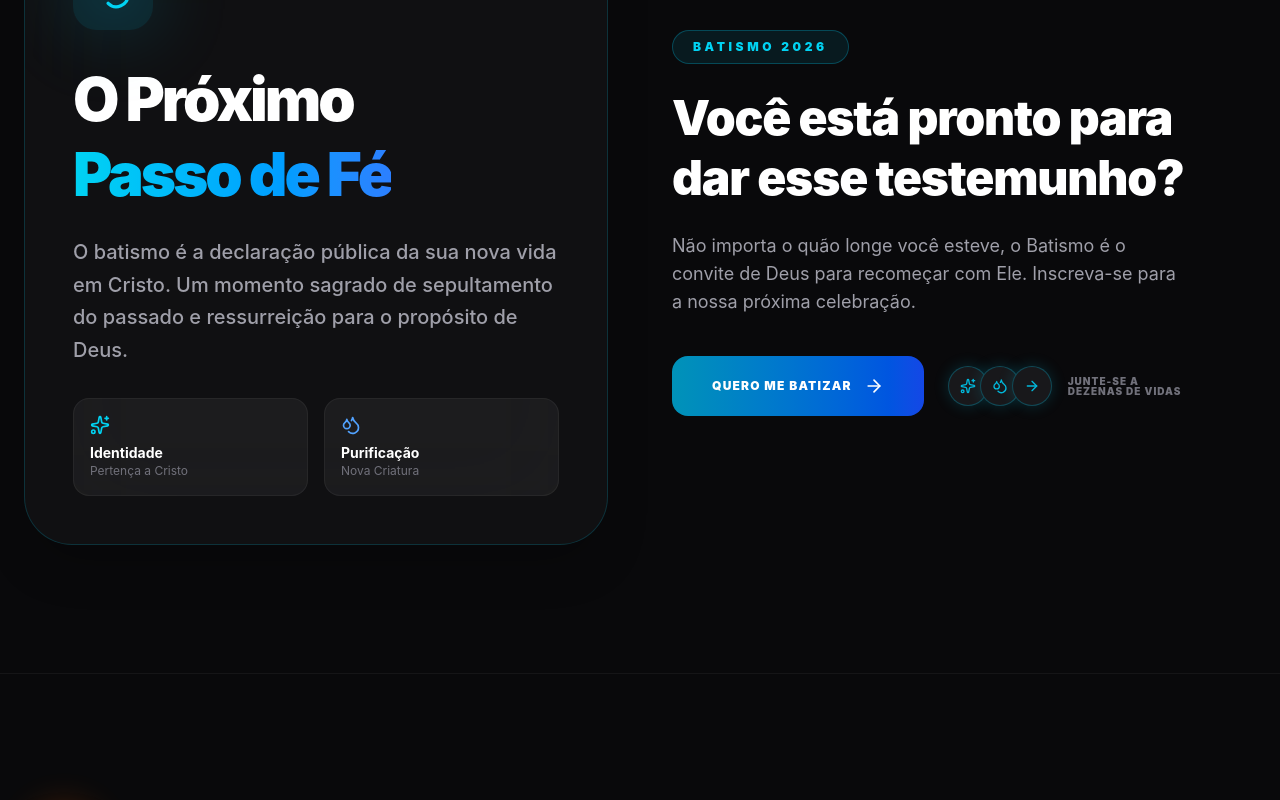
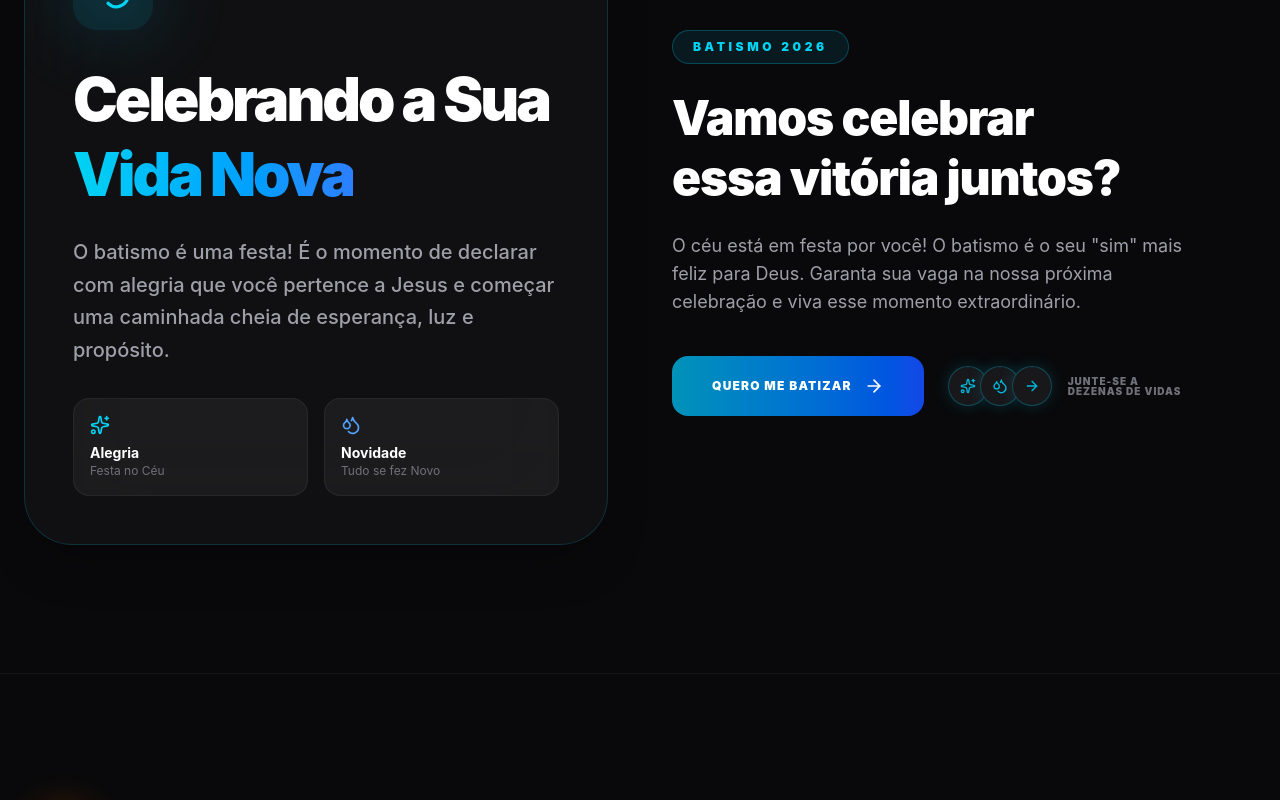
Before and after one commit to hebertabchm-dotcom/atitude-itaguai-links, a React (Vite) app: page / in a window 1280 px wide. Shown: the part 4800-5600 px from the top of the page. Built offline with nearby package versions, Linux system fonts and the light colour scheme.

Commit message:
style: refine baptism section copy for a joyful and celebratory tone

```diff
--- a/src/components/Batismo.tsx
+++ b/src/components/Batismo.tsx
@@ -70,24 +70,24 @@ const Batismo = () => {
 
                 <div>
                   <h2 className="text-4xl md:text-6xl font-black text-white mb-6 leading-tight tracking-tighter">
-                    O Próximo <br />
-                    <span className="text-transparent bg-clip-text bg-gradient-to-r from-cyan-400 to-blue-500">Passo de Fé</span>
+                    Celebrando a Sua <br />
+                    <span className="text-transparent bg-clip-text bg-gradient-to-r from-cyan-400 to-blue-500">Vida Nova</span>
                   </h2>
                   <p className="text-zinc-400 text-lg md:text-xl leading-relaxed font-medium">
-                    O batismo é a declaração pública da sua nova vida em Cristo. Um momento sagrado de sepultamento do passado e ressurreição para o propósito de Deus.
+                    O batismo é uma festa! É o momento de declarar com alegria que você pertence a Jesus e começar uma caminhada cheia de esperança, luz e propósito.
                   </p>
                 </div>
 
                 <div className="grid grid-cols-2 gap-4">
                   <div className="p-4 rounded-2xl bg-white/5 border border-white/5 group hover:border-cyan-500/30 transition-colors">
                     <Sparkles className="w-5 h-5 text-cyan-400 mb-2" />
-                    <p className="text-white font-bold text-sm">Identidade</p>
-                    <p className="text-zinc-500 text-xs">Pertença a Cristo</p>
+                    <p className="text-white font-bold text-sm">Alegria</p>
+                    <p className="text-zinc-500 text-xs">Festa no Céu</p>
                   </div>
                   <div className="p-4 rounded-2xl bg-white/5 border border-white/5 group hover:border-blue-500/30 transition-colors">
                     <Droplets className="w-5 h-5 text-blue-400 mb-2" />
-                    <p className="text-white font-bold text-sm">Purificação</p>
-                    <p className="text-zinc-500 text-xs">Nova Criatura</p>
+                    <p className="text-white font-bold text-sm">Novidade</p>
+                    <p className="text-zinc-500 text-xs">Tudo se fez Novo</p>
                   </div>
                 </div>
               </div>
@@ -128,10 +128,10 @@ const Batismo = () => {
                 Batismo 2026
               </span>
               <h3 className="text-3xl md:text-5xl font-black text-white tracking-tight leading-tight">
-                Você está pronto para <br className="hidden md:block" /> dar esse testemunho?
+                Vamos celebrar <br className="hidden md:block" /> essa vitória juntos?
               </h3>
               <p className="text-zinc-400 text-lg max-w-lg mx-auto lg:mx-0">
-                Não importa o quão longe você esteve, o Batismo é o convite de Deus para recomeçar com Ele. Inscreva-se para a nossa próxima celebração.
+                O céu está em festa por você! O batismo é o seu "sim" mais feliz para Deus. Garanta sua vaga na nossa próxima celebração e viva esse momento extraordinário.
               </p>
             </div>
 
```
